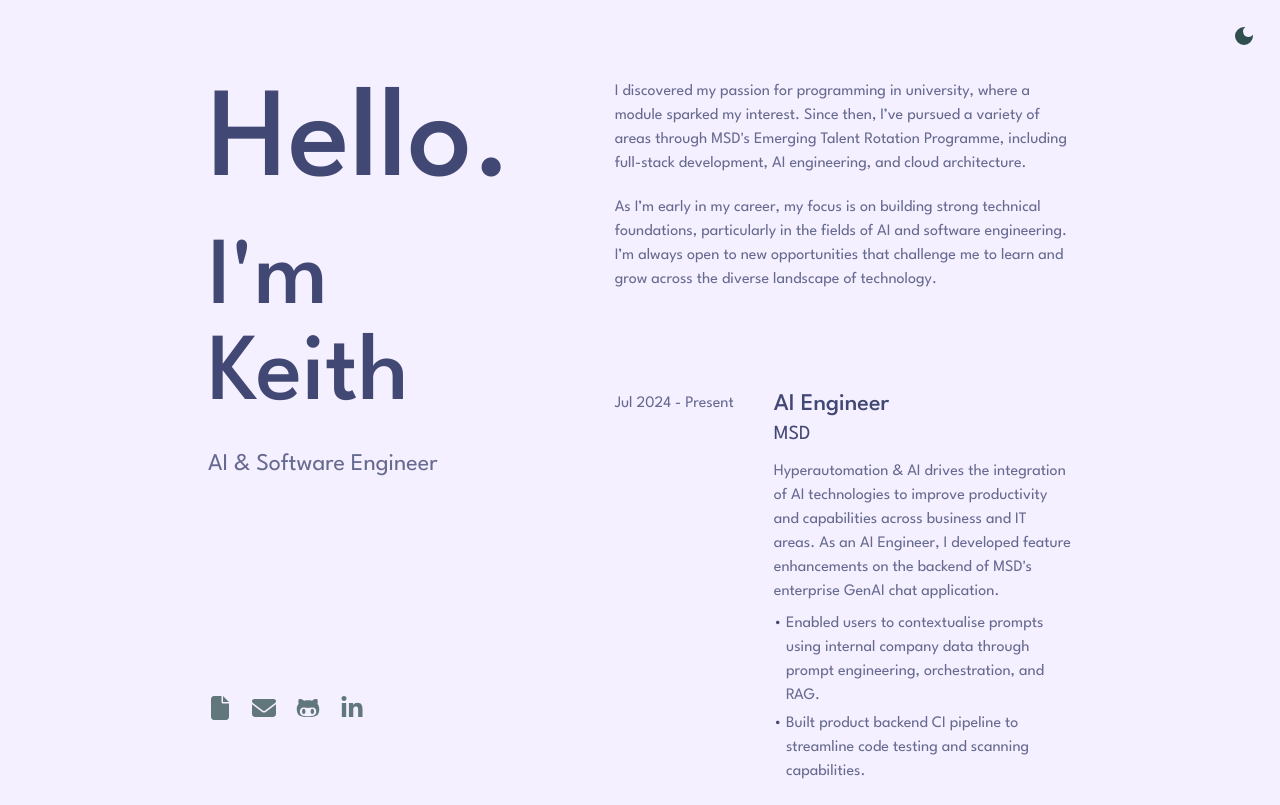
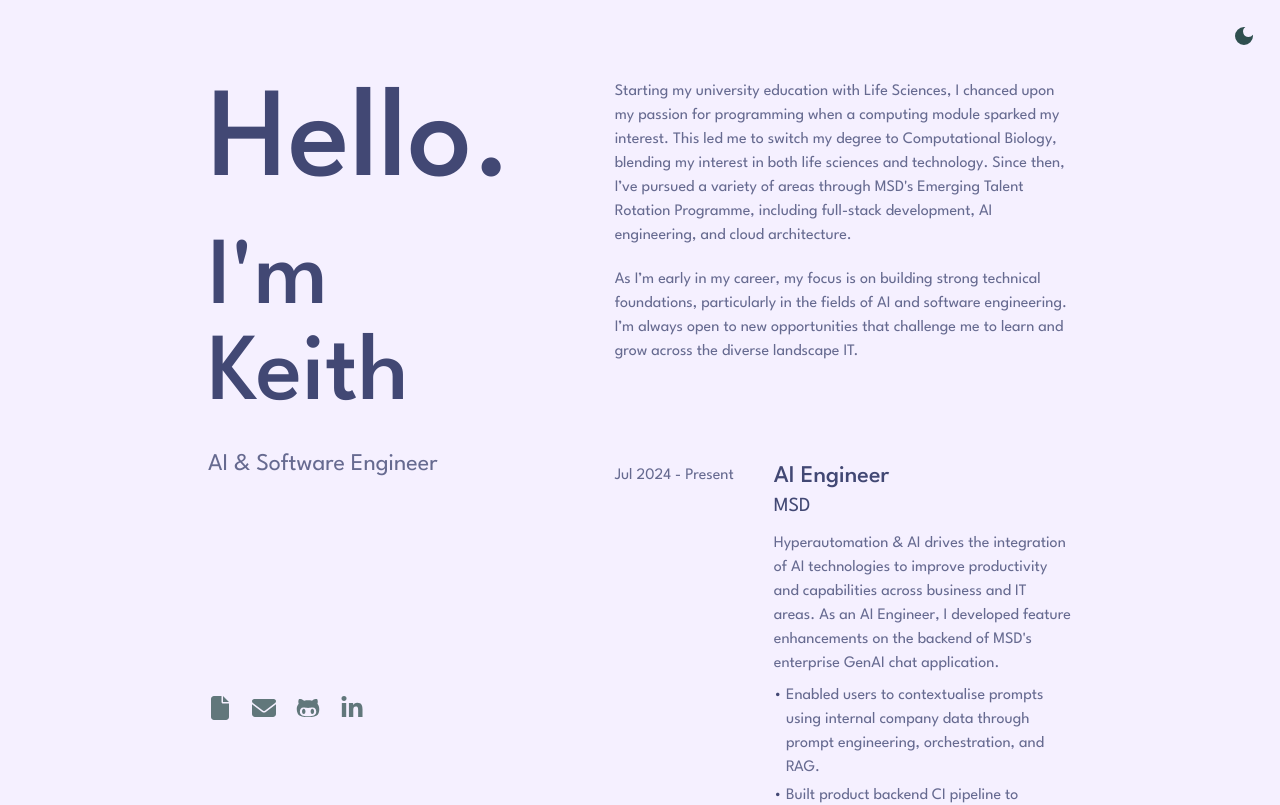
Before and after one commit to keithchewzk/heyitskeith, a React (Create React App) app: page / in a window 1280 px wide. Shown: the top 805 px of the page. Built offline with nearby package versions, Linux system fonts and the light colour scheme.

Commit message:
change about me content

```diff
--- a/src/components/About/constants.ts
+++ b/src/components/About/constants.ts
@@ -1,4 +1,4 @@
 export const aboutMeParaOne =
-  "I discovered my passion for programming in university, where a module sparked my interest. Since then, I’ve pursued a variety of areas through MSD's Emerging Talent Rotation Programme, including full-stack development, AI engineering, and cloud architecture. ";
+  "Starting my university education with Life Sciences, I chanced upon my passion for programming when a computing module sparked my interest. This led me to switch my degree to Computational Biology, blending my interest in both life sciences and technology. Since then, I’ve pursued a variety of areas through MSD's Emerging Talent Rotation Programme, including full-stack development, AI engineering, and cloud architecture.";
 export const aboutMeParaTwo =
-  "As I’m early in my career, my focus is on building strong technical foundations, particularly in the fields of AI and software engineering. I’m always open to new opportunities that challenge me to learn and grow across the diverse landscape of technology.";
+  "As I’m early in my career, my focus is on building strong technical foundations, particularly in the fields of AI and software engineering. I’m always open to new opportunities that challenge me to learn and grow across the diverse landscape IT.";
```
